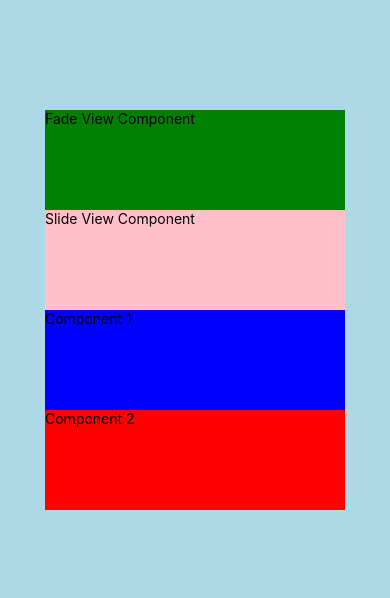
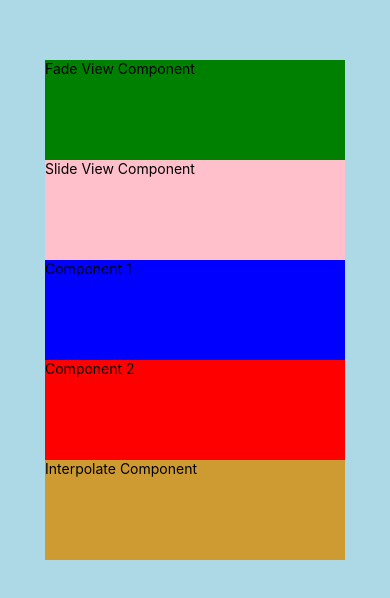
Before and after one commit to trquangtien/rn-animation, a React Native app: screen / in a window 390 px wide. Shown: the part 112-710 px from the top of the page. Built offline with nearby package versions, Linux system fonts and the light colour scheme.

Commit message:
interpolate method & Animated.loop method

```diff
--- a/components/animation.component.js
+++ b/components/animation.component.js
@@ -3,6 +3,7 @@ import { View, Text } from 'react-native';
 import FadeView from './fade-view.component';
 import Left2RightView from './left2right-view.component';
 import MultipleAnimation from './multiple-animation.view.component';
+import Interpolate from './interpolate.component';
 
 export default class Animation extends React.Component {
   render() {
@@ -17,6 +18,7 @@ export default class Animation extends React.Component {
         <FadeView />
         <Left2RightView />
         <MultipleAnimation />
+        <Interpolate />
       </View>
     );
   }
--- a/components/interpolate.component.js
+++ b/components/interpolate.component.js
@@ -1,12 +1,37 @@
 import React from 'react';
 import { View, Text, Animated } from 'react-native';
 
-export default class Interpolate extends Component {
+export default class Interpolate extends React.Component {
+  constructor(props) {
+    super(props);
+    this.state = {
+      colorAnim: new Animated.Value(0)
+    };
+  }
+
+  componentDidMount() {
+    let purpleYellow = Animated.timing(this.state.colorAnim, { toValue: 1, duration: 1000 });
+    let yellowPurple = Animated.timing(this.state.colorAnim, { toValue: 0, duration: 1000 });
+
+    let animatedSequence = Animated.sequence([purpleYellow, yellowPurple]);
+    Animated.loop(animatedSequence).start();
+  }
+
   render() {
+    let backgroundColor = this.state.colorAnim.interpolate({
+      inputRange: [0, 1],
+      outputRange: ['purple', 'yellow']
+    });
+
     return (
-      <View>
+      <Animated.View
+        style={{
+          width: 300,
+          height: 100,
+          backgroundColor
+        }}>
         <Text>Interpolate Component</Text>
-      </View>
+      </Animated.View>
     );
   }
 }
```
